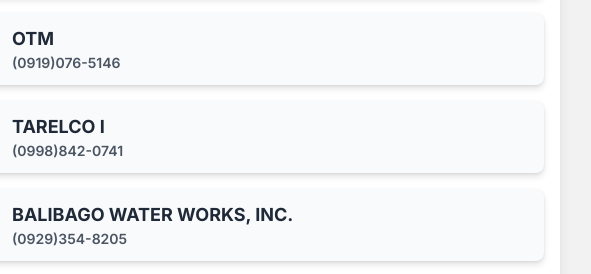
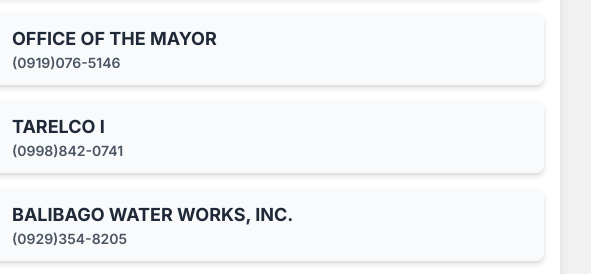
Before and after one commit to RhonelCustodio/call, a plain HTML site: page index.html in a window 1280 px wide. Shown: the part 525-799 px from the top of the page, 400-991 px from the left. Drawn offline with nearby package versions, Linux system fonts and the light colour scheme.

Commit message:
Update index.html

```diff
--- a/index.html
+++ b/index.html
@@ -92,7 +92,7 @@
                         <img src="https://placehold.co/60x60/1a4d1a/fff?text=OTM" onerror="this.src='https://placehold.co/60x60/1a4d1a/fff?text=OTM';" alt="OTM Logo" class="w-12 h-12 rounded-full border-2 border-gray-200">
                     </div>
                     <div class="flex-grow">
-                        <div class="font-bold text-lg">OTM</div>
+                        <div class="font-bold text-lg">OFFICE OF THE MAYOR</div>
                         <a href="tel:09190765146" class="hotline-number block text-sm text-gray-600 font-semibold">(0919)076-5146</a>
                     </div>
                 </div>
```
